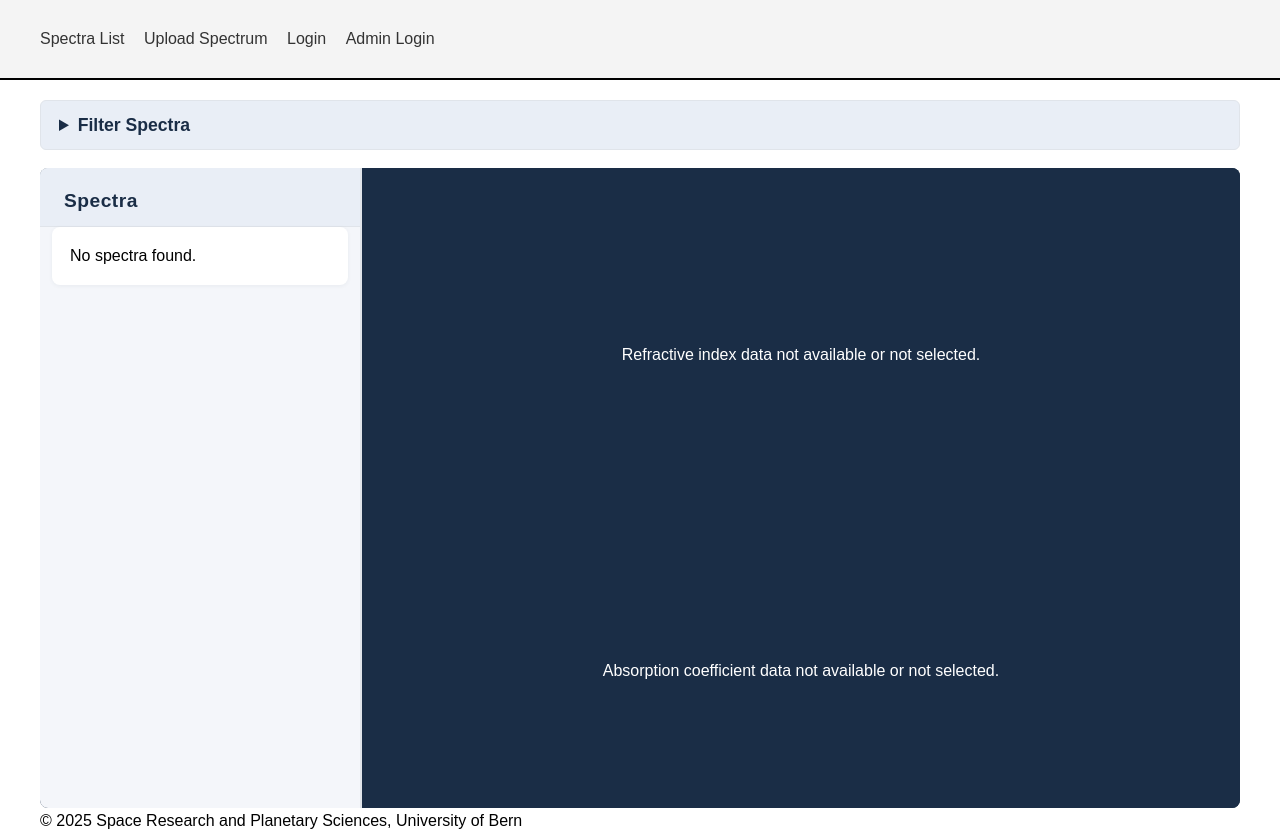
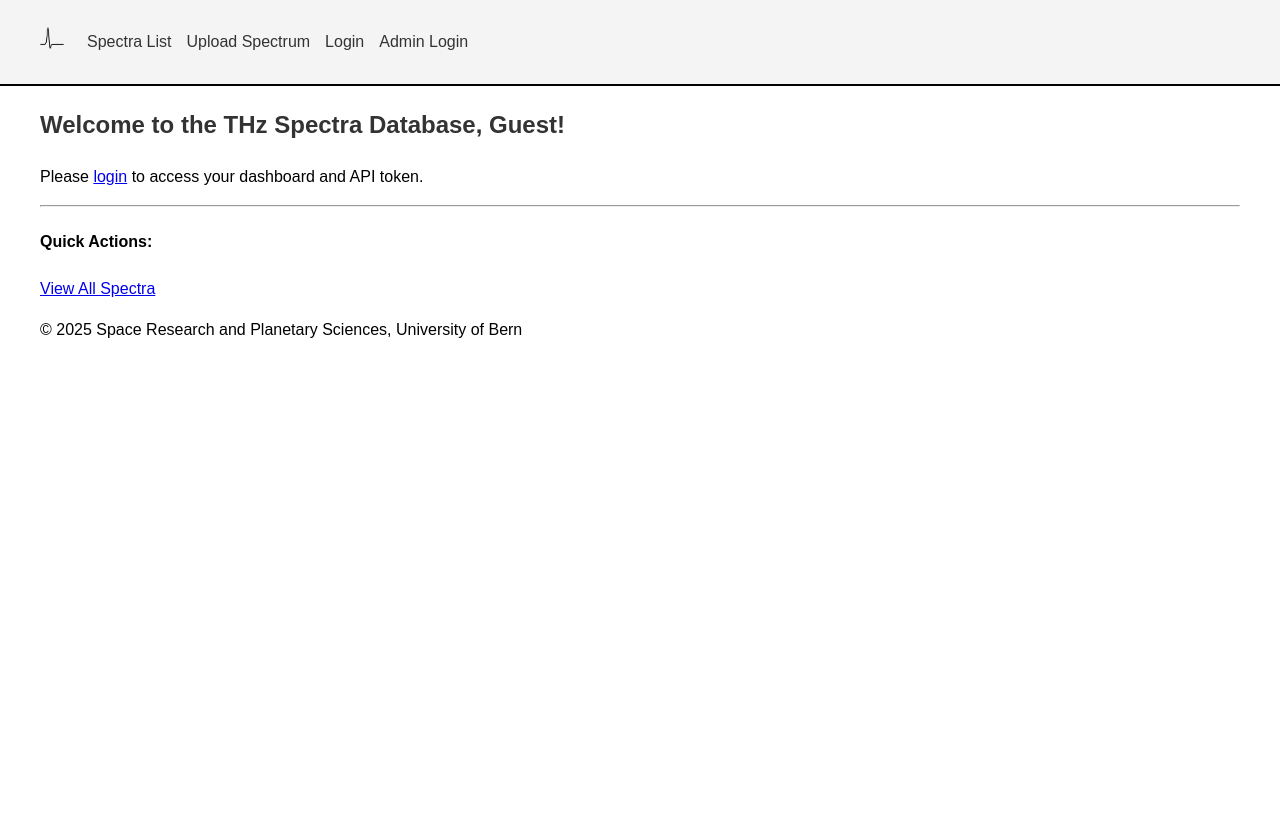
Before and after one commit to unibe-icelab/thz-tds-database, a Django app: page /spectra/ in a window 1280 px wide. After the commit the page ends 338 px from the top, so only its background shows below. Run offline with Django 3.2, Linux system fonts and the light colour scheme; data that the repository does not hold is empty; some libraries are stand-ins or nearby versions.

Commit message:
add home page

```diff
--- a/requirements.txt
+++ b/requirements.txt
@@ -5,3 +5,5 @@ gunicorn
 mysqlclient
 numpy~=2.2.6
 thzpy~=0.0.4
+djangorestframework~=3.16.0
+channels~=4.2.2
--- a/spectra/templates/spectra/base.html
+++ b/spectra/templates/spectra/base.html
@@ -1,9 +1,11 @@
+{% load static %}
 <!DOCTYPE html>
 <html lang="en">
 <head>
     <meta charset="UTF-8">
     <meta name="viewport" content="width=device-width, initial-scale=1.0">
     <title>{% block title %}THz Spectra Database{% endblock %}</title>
+    <link rel="icon" href="{% static 'images/favicon.ico' %}" type="image/x-icon">
     <style>
         body {
             font-family: sans-serif;
@@ -24,10 +26,13 @@
         nav ul {
             list-style-type: none;
             padding: 0;
+            display: flex; /* Added for alignment */
+            align-items: center; /* Added for alignment */
         }
 
         nav ul li {
-            display: inline;
+            display: inline-flex; /* Changed for alignment */
+            align-items: center; /* Added for alignment */
             margin-right: 15px;
         }
 
@@ -38,6 +43,12 @@
 
         nav a:hover {
             color: #007bff;
+        }
+
+        .header-icon {
+            height: 24px; /* Adjust size as needed */
+            width: auto;
+            margin-right: 8px; /* Space between icon and "Home" */
         }
 
         .container {
@@ -170,6 +223,11 @@
 <header>
     <nav class="container">
         <ul>
+            <li>
+                <a href="{% url 'spectra:home' %}">
+                    <img src="{% static 'images/header.png' %}" alt="Icon" class="header-icon">
+                </a>
+            </li>
             <li><a href="{% url 'spectra:spectrum_list' %}">Spectra List</a></li>
             <li><a href="{% url 'spectra:upload_spectrum' %}">Upload Spectrum</a></li>
             {% if user.is_authenticated %}
--- a/spectra/templates/spectra/home.html
+++ b/spectra/templates/spectra/home.html
@@ -1,13 +1,83 @@
 {% extends "spectra/base.html" %}
 
-{% block title %}Home - THz Spectra Database{% endblock %}
+{% block title %}Home - THz Spectra App{% endblock %}
 
 {% block content %}
-<h1>Welcome to the THz Spectra Database</h1>
-<p>This is a dedicated home page for the spectra application.</p>
-<p>
-    You can <a href="{% url 'spectra:spectrum_list' %}">view all available spectra</a>,
-    manage <a href="{% url 'spectra:material_list' %}">materials</a>,
-    or <a href="{% url 'spectra:upload_spectrum' %}">upload a new spectrum</a>.
-</p>
+<section>
+    <h2>Welcome to the THz Spectra Database, {{ user.username|default:'Guest' }}!</h2>
+
+    {% if user_is_authenticated %}
+    <p>You can upload, view and download THz spectra on the web or using your api key below.</p>
+    <p>Pack your Measurement as a .thz file with a "Sample" time trace measurement, "Reference" time trace measurement
+        and the corresponding meta-data (at least "Sample Thickness (mm)" ) and upload it using the web interface. </p>
+    <h4>Your API Token:</h4>
+    {% if api_key %}
+    <div class="token-container">
+        <input type="text" value="{{ api_key }}" id="apiToken" readonly aria-label="API Token">
+        <button onclick="copyTokenToClipboard()" class="secondary" style="margin-right: 5px;">Copy</button>
+        <form action="{% url 'spectra:regenerate_token' %}" method="post" style="display: inline;">
+            {% csrf_token %}
+            <button type="submit" class="contrast outline">Generate New Token</button>
+        </form>
+    </div>
+    <small id="copyStatus" style="display: none; color: green; margin-left: 5px;">Copied!</small>
+    <p><small>Use this token to authenticate API requests.</small></p>
+    {% else %}
+    <p>No API token found. One will be generated for you if needed, or you can try logging out and back in.</p>
+    {% endif %}
+    {% else %}
+    <p>Please <a href="{% url 'login' %}?next={{ request.path }}">login</a> to access your dashboard and API token.</p>
+    {% endif %}
+
+    <hr>
+
+    <h4>Quick Actions:</h4>
+    <p><a href="{% url 'spectra:spectrum_list' %}" role="button" class="primary">View All Spectra</a></p>
+    {% if user.is_authenticated %}
+    <p><a href="{% url 'spectra:upload_spectrum' %}" role="button" class="secondary">Upload New Spectrum</a></p>
+    {% endif %}
+</section>
 {% endblock %}
+
+{% block scripts_extra %}
+<script>
+    function copyTokenToClipboard() {
+        var tokenInput = document.getElementById("apiToken");
+        if (!tokenInput) return; // Element might not exist if no token
+
+        tokenInput.select();
+        tokenInput.setSelectionRange(0, 99999); // For mobile devices
+
+        try {
+            var successful = document.execCommand('copy');
+            var copyStatus = document.getElementById("copyStatus");
+            if (successful) {
+                copyStatus.textContent = "Copied!";
+                copyStatus.style.color = "green";
+            } else {
+                copyStatus.textContent = "Copy failed!";
+                copyStatus.style.color = "red";
+            }
+            copyStatus.style.display = "inline";
+            setTimeout(function () {
+                copyStatus.style.display = "none";
+            }, 2000);
+        } catch (err) {
+            var copyStatus = document.getElementById("copyStatus");
+            copyStatus.textContent = "Oops, unable to copy";
+            copyStatus.style.color = "red";
+            copyStatus.style.display = "inline";
+            setTimeout(function () {
+                copyStatus.style.display = "none";
+            }, 2000);
+        }
+
+        // Deselect the text
+        if (window.getSelection) {
+            window.getSelection().removeAllRanges();
+        } else if (document.selection) {
+            document.selection.empty();
+        }
+    }
+</script>
+{% endblock %}
--- a/spectra/urls.py
+++ b/spectra/urls.py
@@ -6,14 +6,10 @@ app_name = 'spectra'
 
 urlpatterns = [
     # The root of the 'spectra' app now shows the list of spectra.
-    path('', views.SpectrumListView.as_view(), name='spectrum_list'),
+    path('', views.home_view, name='home'),
+    path('spectra', views.SpectrumListView.as_view(), name='spectrum_list'),
 
-    # If you still want a separate home page, you could use a different path, e.g.,
-    # path('home/', views.home, name='home'),
-    # Or, you can remove the views.home and home.html if not needed.
-
-    # The path 'spectra/' for SpectrumListView is removed as it's now the app root.
-    # path('spectra/', views.SpectrumListView.as_view(), name='spectrum_list'), # Old path
     path('<int:pk>/', views.spectrum_list_or_detail, name='spectrum_detail'),
     path('spectrum/upload/', views.upload_spectrum, name='upload_spectrum'),
+    path('token/regenerate/', views.regenerate_token_view, name='regenerate_token'),  # New
 ]
--- a/spectra/views.py
+++ b/spectra/views.py
@@ -2,16 +2,30 @@
 import base64
 
 from django.forms import forms
-from django.shortcuts import  redirect
+from django.shortcuts import redirect
 from django.contrib.auth.decorators import login_required
 from django.views.generic import ListView
-from .models import  Material
+from .models import Material
 from .forms import SpectrumUploadForm, SpectrumFilterForm
 import io
+from rest_framework.authtoken.models import Token  # Import Token model
 
 from django.shortcuts import render, get_object_or_404
 from .models import Spectrum
 import plotly.graph_objs as go
+
+
+def home_view(request):
+    api_key = None
+    if request.user.is_authenticated:
+        token, created = Token.objects.get_or_create(user=request.user)
+        api_key = token.key
+
+    context = {
+        'api_key': api_key,
+        'user_is_authenticated': request.user.is_authenticated,
+    }
+    return render(request, 'spectra/home.html', context)
 
 
 def spectrum_list_or_detail(request, pk=None):
@@ -148,6 +162,15 @@ class SpectrumListView(ListView):
         context['filter_form'] = getattr(self, 'filter_form', SpectrumFilterForm())
         return context
 
+
+@login_required
+def regenerate_token_view(request):
+    if request.method == 'POST':
+        Token.objects.filter(user=request.user).delete()
+        Token.objects.create(user=request.user)
+    return redirect('spectra:home')
+
+
 @login_required
 def upload_spectrum(request):
     initial_form_data = {}
```
Also changed, not shown: other parts of spectra/templates/spectra/base.html (+42 -0 lines), thz_database/settings.py (+6 -1 lines), static/images/favicon.ico (added), static/images/header.png (added).
